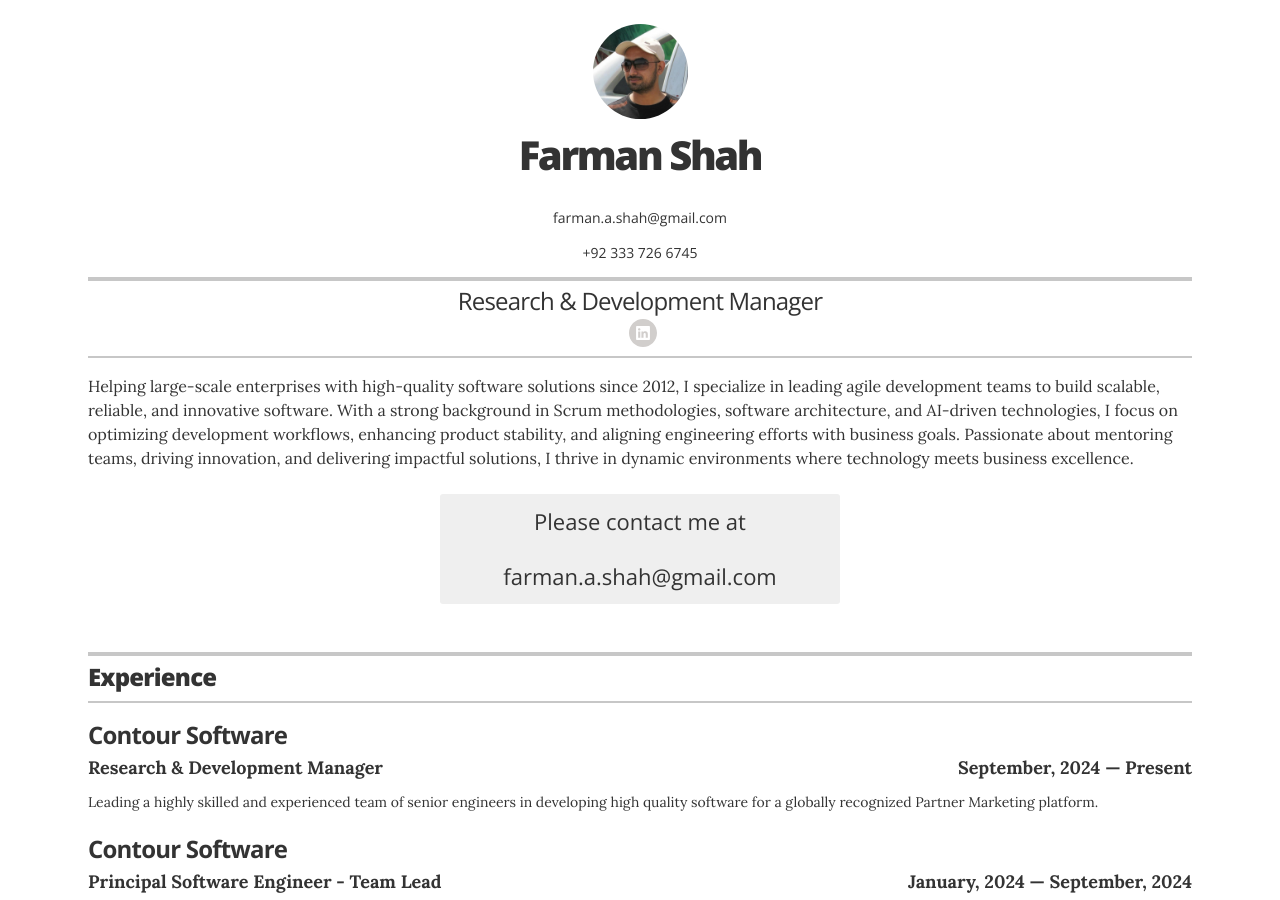
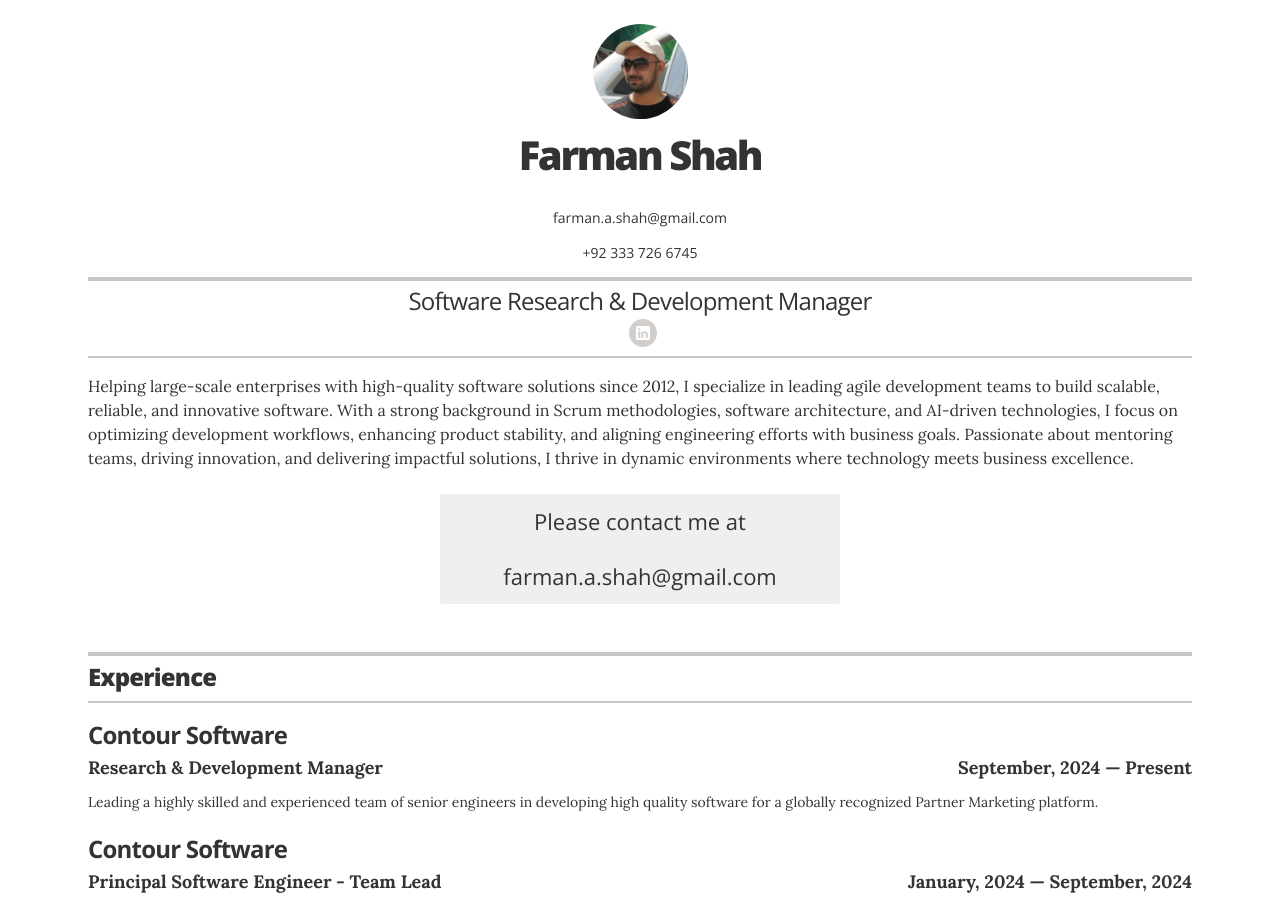
Before and after one commit to farman-a-shah/farman-a-shah.github.io, a Jekyll site: the page built from index.html, in a window 1280 px wide and 900 px high. Built offline with Jekyll 4.4.1, drawn with Linux system fonts in a browser that asks for light colours.

Commit message:
June 2025 update

```diff
--- a/_config.yml
+++ b/_config.yml
@@ -15,7 +15,7 @@ resume_avatar:                  "true"
 resume_name:                    "Farman Shah"
 resume_title:                   |
   <div>
-    Research & Development Manager
+    Software Research & Development Manager
   </div>
 resume_contact_email:           "farman.a.shah@gmail.com"
 resume_header_contact_info:     "farman.a.shah@gmail.com"
```
